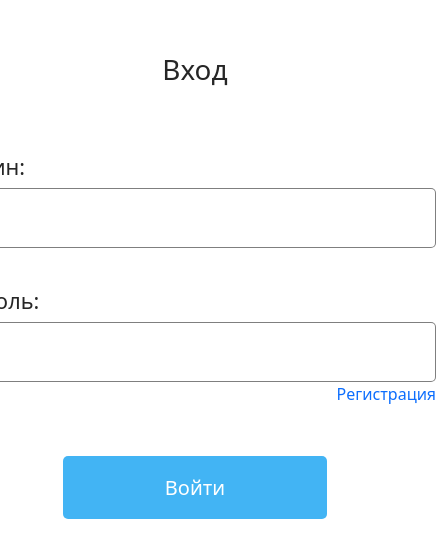
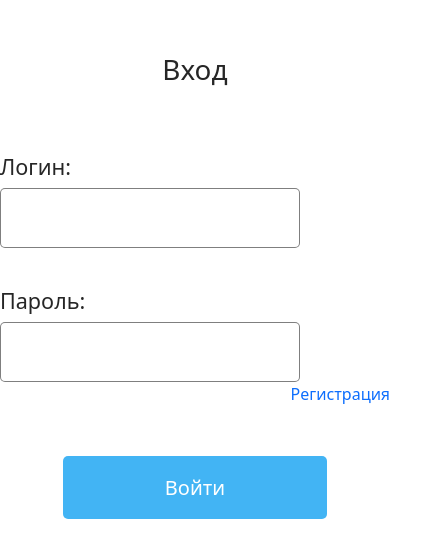
Before and after one commit to AidanaTur7777/srm, a React (Create React App) app: page /login in a window 390 px wide. Shown: the part 147-704 px from the top of the page, 448 px wide, since content can reach past the window. Built offline with nearby package versions, Linux system fonts and the light colour scheme.

Commit message:
changed adaptive

```diff
--- a/public/index.html
+++ b/public/index.html
@@ -6,7 +6,7 @@
       rel="icon"
       href="https://valuta.kg/uploads/b/baitushum/avat_bai_1cbf8.png"
     />
-    <meta name="viewport" content="min-width=1200px" />
+    <meta name="viewport" content="width=device-width" />
     <meta name="theme-color" content="#000000" />
     <meta
       name="description"
--- a/src/index.scss
+++ b/src/index.scss
@@ -10,6 +10,9 @@ body {
   display: flex;
   justify-content: center;
   background-color: #d2d2d2;
+}
+#root{
+  width: 100%;
 }
 .App {
   width: 100%;
@@ -45,6 +48,9 @@ body {
       width: 100%;
       margin-left: 0;
     }
+    @media(max-width:455px){
+      max-width:455px;
+    }
   }
 }
 a {
--- a/src/pages/Companies/companies.module.scss
+++ b/src/pages/Companies/companies.module.scss
@@ -7,6 +7,7 @@
       font-weight: 400;
       font-size: 24px;
       line-height: 28px;
+      max-width: 100%;
       @media (max-width: 555px) {
         font-size: 20px;
       }
--- a/src/pages/Documents/documents.module.scss
+++ b/src/pages/Documents/documents.module.scss
@@ -29,6 +29,7 @@
       @media (max-width: 555px) {
         width: 95%;
       }
+
     }
   }
 }
--- a/src/pages/Login/Login.module.scss
+++ b/src/pages/Login/Login.module.scss
@@ -32,6 +32,18 @@
     border: 1px solid rgba(0, 0, 0, 0.5);
     border-radius: 5px;
     padding: 4px 10px;
+    @media(max-width:555px){
+      width: 420px;
+    }
+    @media(max-width:470px){
+      width: 370px;
+    }
+    @media(max-width:410px){
+      width: 300px;
+    }
+    @media(max-width:340px){
+      width: 260px;
+    }
   }
   .link {
     display: flex;
--- a/src/pages/Registration/registration.module.scss
+++ b/src/pages/Registration/registration.module.scss
@@ -29,7 +29,7 @@
   margin: 60px 0px 40px 0px !important;
 }
 
-@media (max-width: 320px) {
+@media (max-width: 380px) {
   #counterparties__accor,
   .input {
     width: 300px !important;
```
Also changed, not shown: 1 other file (tests, documents, lock files or other folders).
